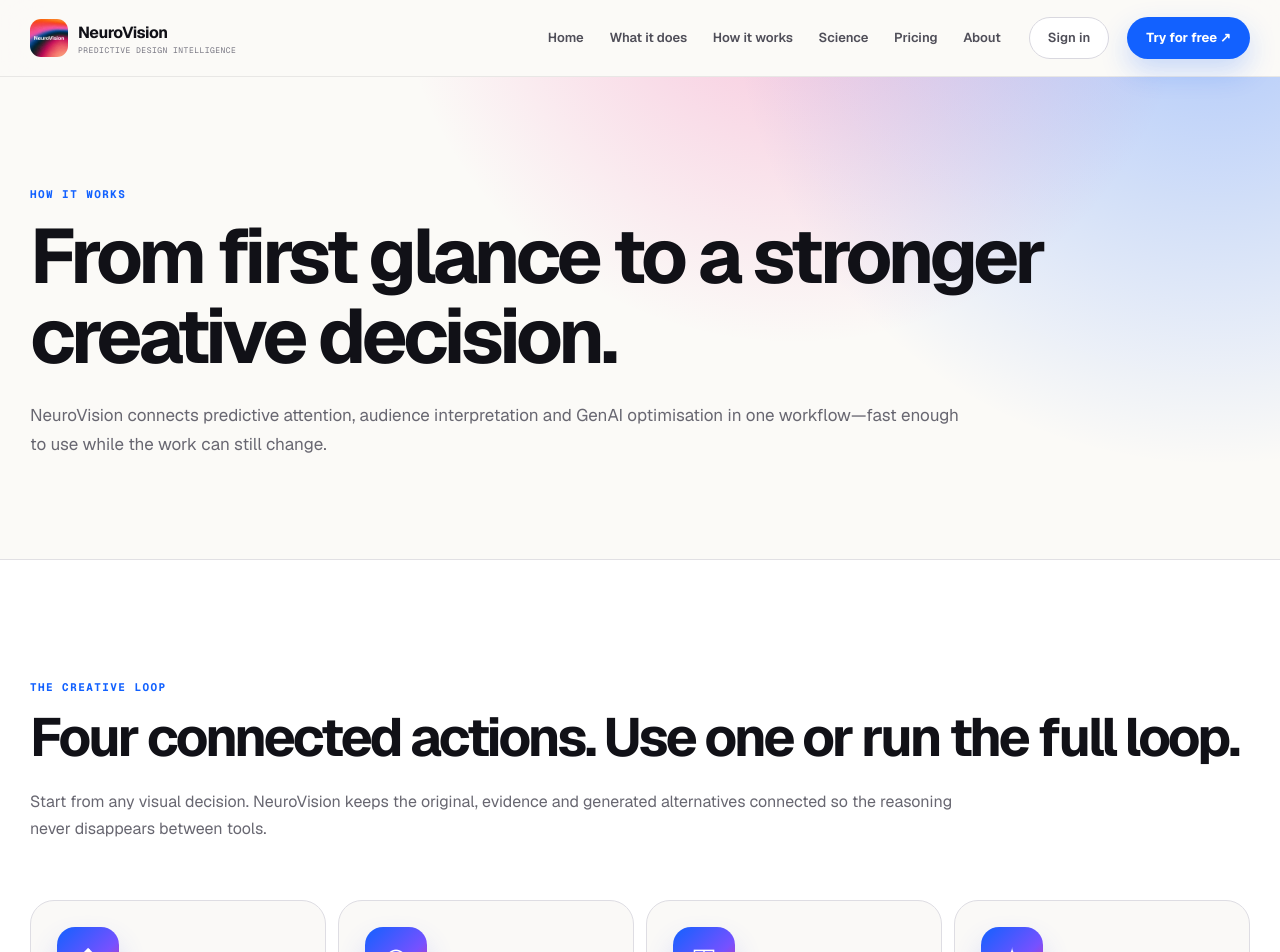
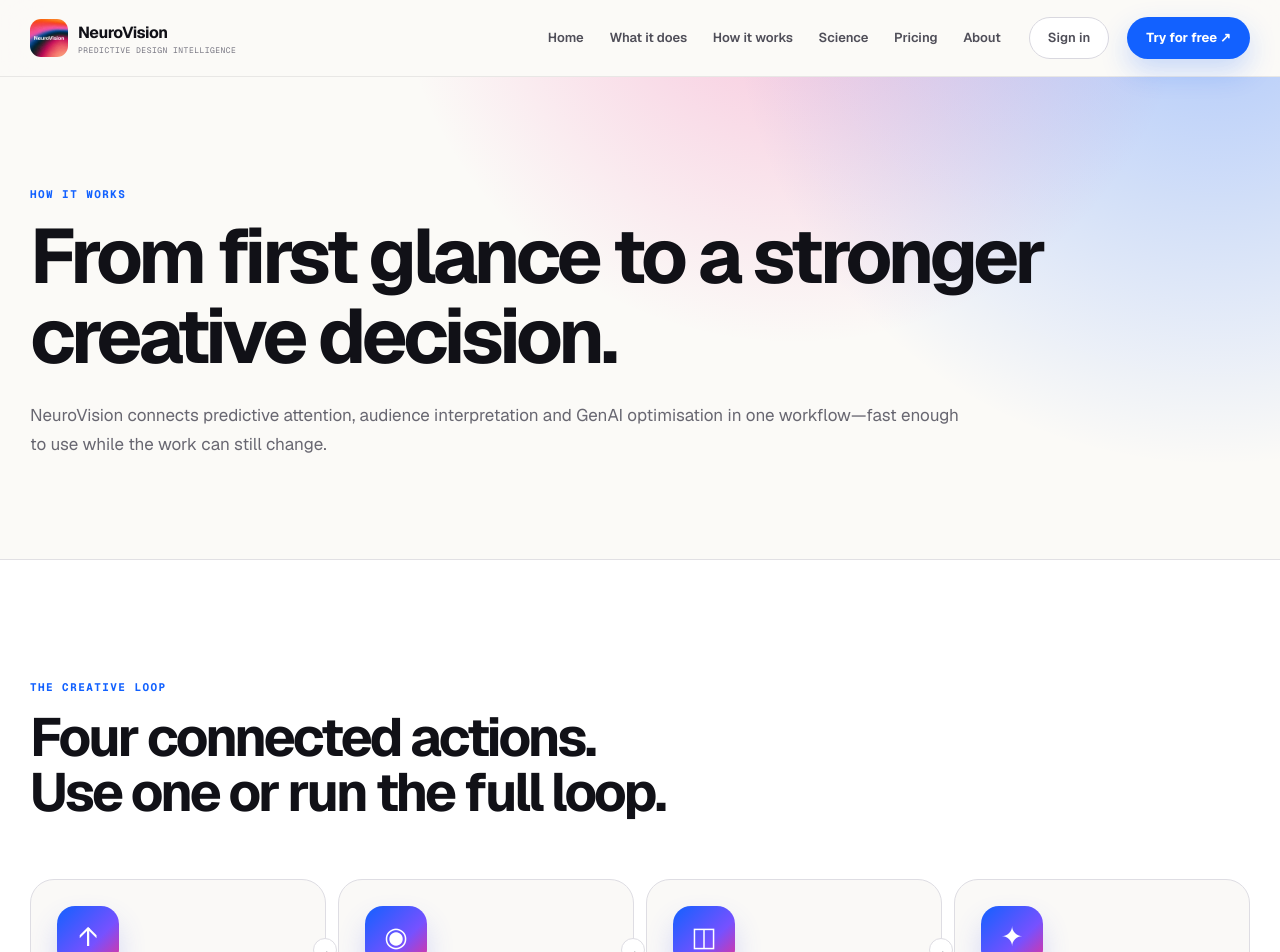
Before and after one commit to studiumvdanskucc-dot/neurovision-saas, a Next.js app: page /how-it-works in a window 1280 px wide. Shown: the top 952 px of the page. Built offline with nearby package versions, Linux system fonts and the light colour scheme.

Commit message:
Simplify creative loop heading
Remove the supporting paragraph and split the creative-loop headline into two intentional lines.

```diff
--- a/app/how-it-works/page.tsx
+++ b/app/how-it-works/page.tsx
@@ -19,7 +19,7 @@ export default function HowItWorks() {
   return (
     <><Header /><main>
       <section className="page-hero how-hero"><div className="container page-hero-grid"><div><p className="kicker">How it works</p><h1>From first glance to a stronger creative decision.</h1></div><p className="lead">NeuroVision connects predictive attention, audience interpretation and GenAI optimisation in one workflow—fast enough to use while the work can still change.</p></div></section>
-      <section className="section creative-loop"><div className="container"><div className="section-head"><div><p className="kicker">The creative loop</p><h2>Four connected actions. Use one or run the full loop.</h2></div><p>Start from any visual decision. NeuroVision keeps the original, evidence and generated alternatives connected so the reasoning never disappears between tools.</p></div><div className="loop-grid">{loop.map((step,index)=><article key={step.title}><div className="loop-icon" aria-hidden="true">{step.icon}</div><span>Step {index+1}</span><h3>{step.title}</h3><p>{step.copy}</p></article>)}</div></div></section>
+      <section className="section creative-loop"><div className="container"><div className="section-head"><div><p className="kicker">The creative loop</p><h2>Four connected actions.<br />Use one or run the full loop.</h2></div></div><div className="loop-grid">{loop.map((step,index)=><article key={step.title}><div className="loop-icon" aria-hidden="true">{step.icon}</div><span>Step {index+1}</span><h3>{step.title}</h3><p>{step.copy}</p></article>)}</div></div></section>
       <section className="section intelligence-layers"><div className="container"><div className="section-head"><div><p className="kicker light">Three layers of intelligence</p><h2>See it. Understand it. Improve it.</h2></div><p>Each layer answers a different question. Together, they create an evidence trail from the original stimulus to the next creative direction.</p></div><div className="layer-list">
         <article><div className="layer-copy"><span>01 / Predictive attention</span><h3>What is likely to be seen first?</h3><p>NeuroVision models the opening one to two seconds, when contrast, colour, faces, text, object structure and spatial hierarchy start shaping gaze. The result is a probability-based heatmap—not a claim about one individual viewer.</p><ul><li>Locate attention hotspots and competition</li><li>Check product, brand, headline and CTA visibility</li><li>Compare hierarchy consistently across variants</li></ul></div><div className="layer-media heatmap-media"><img src={sitePath("/assets/hero-heatmap.webp")} alt="Zephyr campaign with predictive heatmap"/><span>Predicted early attention</span><div className="heat-scale"><i/><b/></div></div></article>
         <article><div className="layer-copy"><span>02 / Agentic surveys</span><h3>What could the audience understand and feel?</h3><p>Attention shows what may enter the opening view. Structured agentic audiences extend the analysis into semantic interpretation: clarity, trust, emotional tone, brand fit, purchase relevance and potential misunderstanding across defined profiles.</p><ul><li>Build demographic and psychographic audiences</li><li>Ask consistent questions across every variant</li><li>Surface segment differences and recurring themes</li></ul></div><div className="layer-media survey-media"><div className="profile-line"><i>25–34</i><i>Urban</i><i>First-time buyer</i></div><blockquote>“The product feels premium, but the benefit is still too abstract.”</blockquote><p><span>Message clarity</span><b style={{width:"74%"}}/></p><p><span>Brand fit</span><b style={{width:"88%"}}/></p><p><span>Purchase relevance</span><b style={{width:"69%"}}/></p><small>Structured synthesis across a defined agentic sample</small></div></article>
```
